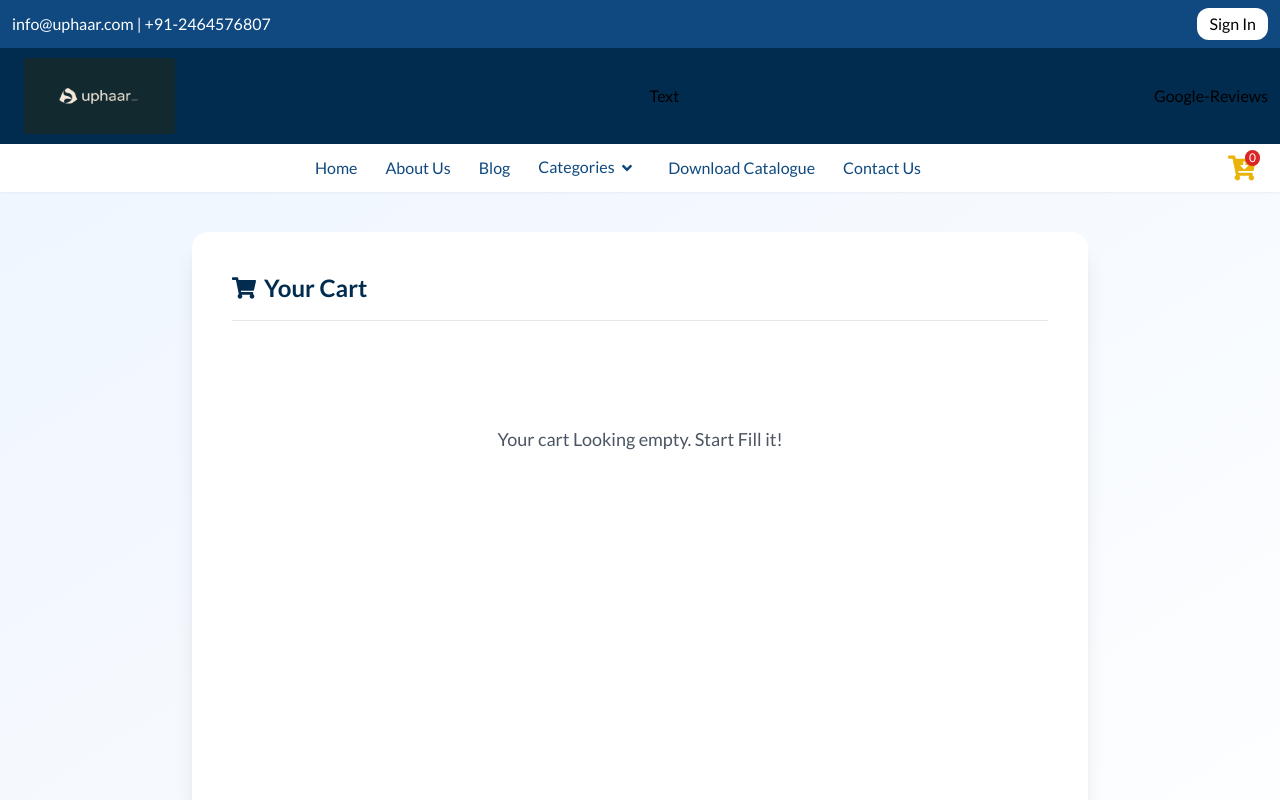
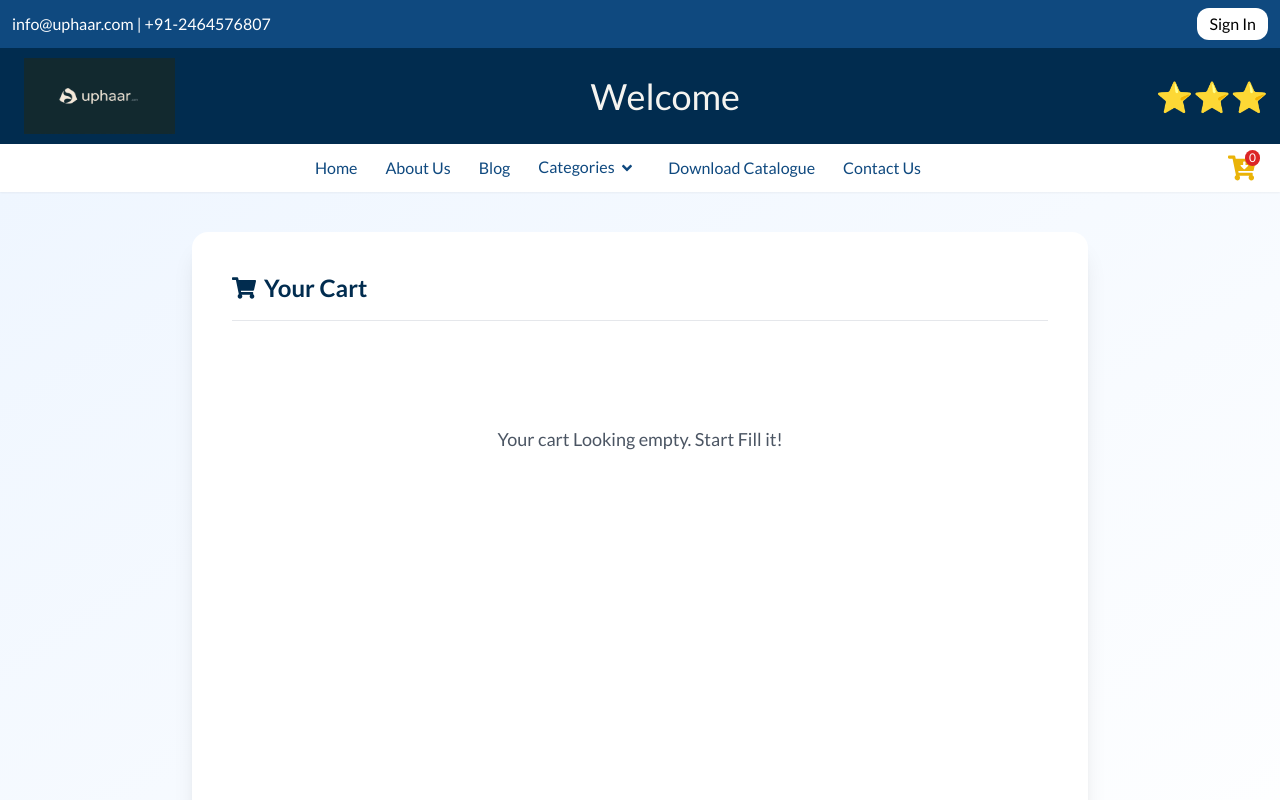
Before and after one commit to vabhi9/uphaar.com-Frontend, a React (Vite) app: page /cart in a window 1280 px wide. Shown: the top 800 px of the page. Built offline with nearby package versions, Linux system fonts and the light colour scheme.

Commit message:
Add Stars in Navbar

```diff
--- a/src/Navbar/Navbar.jsx
+++ b/src/Navbar/Navbar.jsx
@@ -1,5 +1,5 @@
 import { useContext, useEffect, useState } from "react";
-import uphaarLogo from './uphaar_Logo.jpg'
+import uphaarLogo from "./uphaar_Logo.jpg";
 import { scrollFix } from "../utils/Scroll.js";
 import Hover from "../utils/Hover";
 import { NavLink, useNavigate } from "react-router-dom";
@@ -53,8 +53,8 @@ const Navbar = () => {
           alt="Logo"
           className="cursor-pointer w-[12%] ml-[12px] h-[80%]"
         />
-        <div>Text</div>
-        <div>Google-Reviews</div>
+        <div className="text-offWhite font-medium text-4xl">Welcome </div>
+        <div className="font-medium text-3xl">⭐⭐⭐</div>
       </section>
 
       {/* --- Section 3 (Main Navbar) --- */}
```
